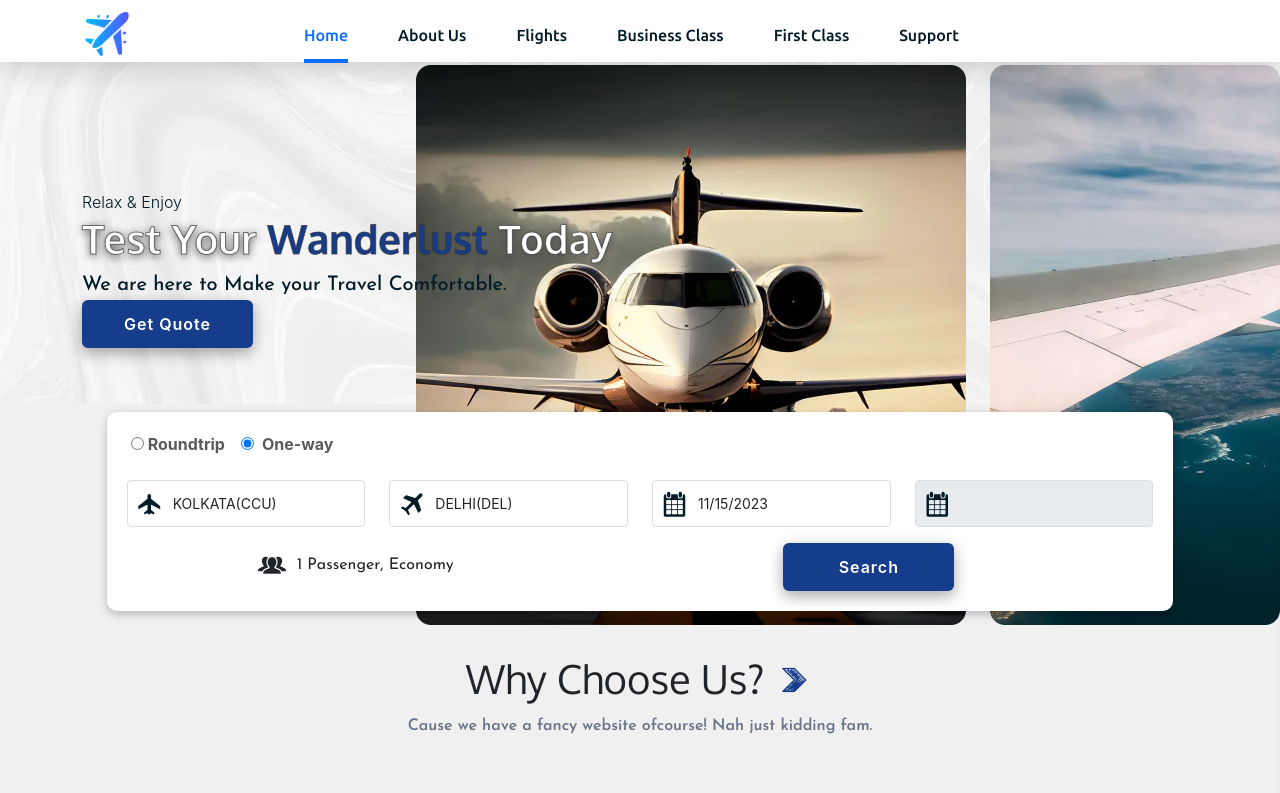
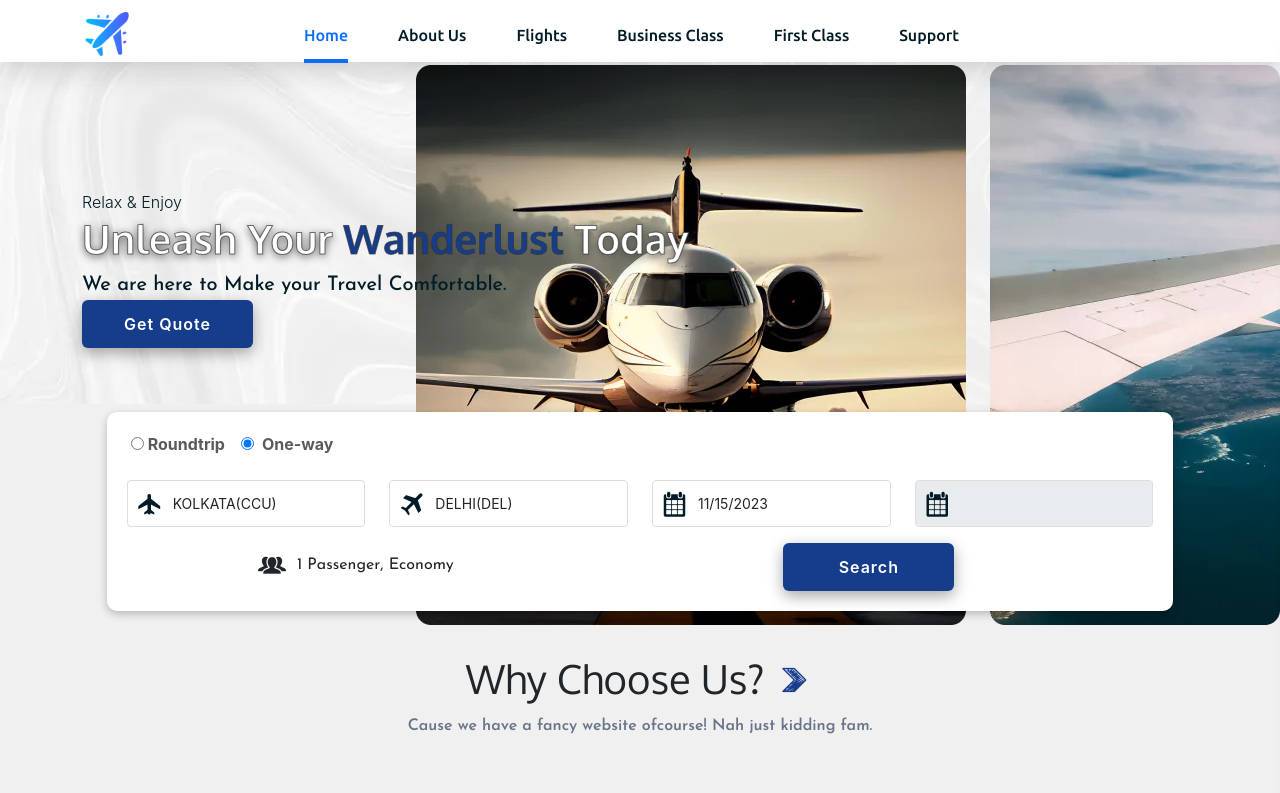
Before and after one commit to webviosystem10/reactWebsite1, a React (Create React App) app: page / in a window 1280 px wide. Shown: the top 793 px of the page. Built offline with nearby package versions, Linux system fonts and the light colour scheme; a web font is replaced by a local one.

Commit message:
Update Home.js

```diff
--- a/src/Components/Pages/Home.js
+++ b/src/Components/Pages/Home.js
@@ -49,7 +49,7 @@ function Home() {
                     >
                       <span className="front_page_span">Relax &amp; Enjoy</span>
                       <h1>
-                        Test Your{" "}
+                        Unleash Your{" "}
                         <span className="front_page_highlight">
                           Wander<span>lust</span>
                         </span>{" "}
```
